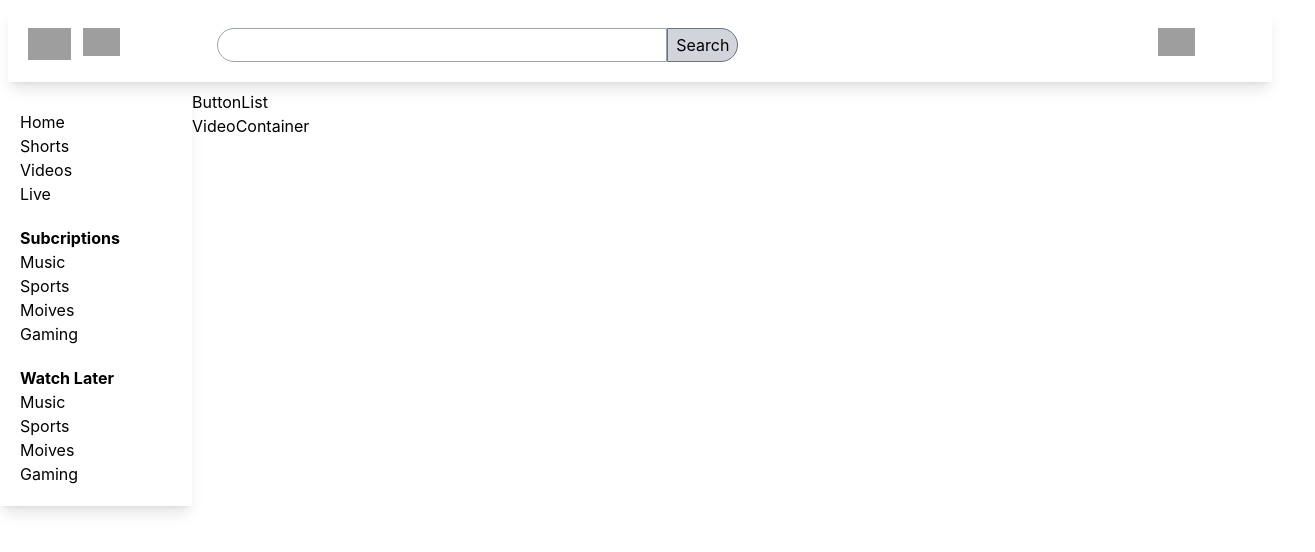
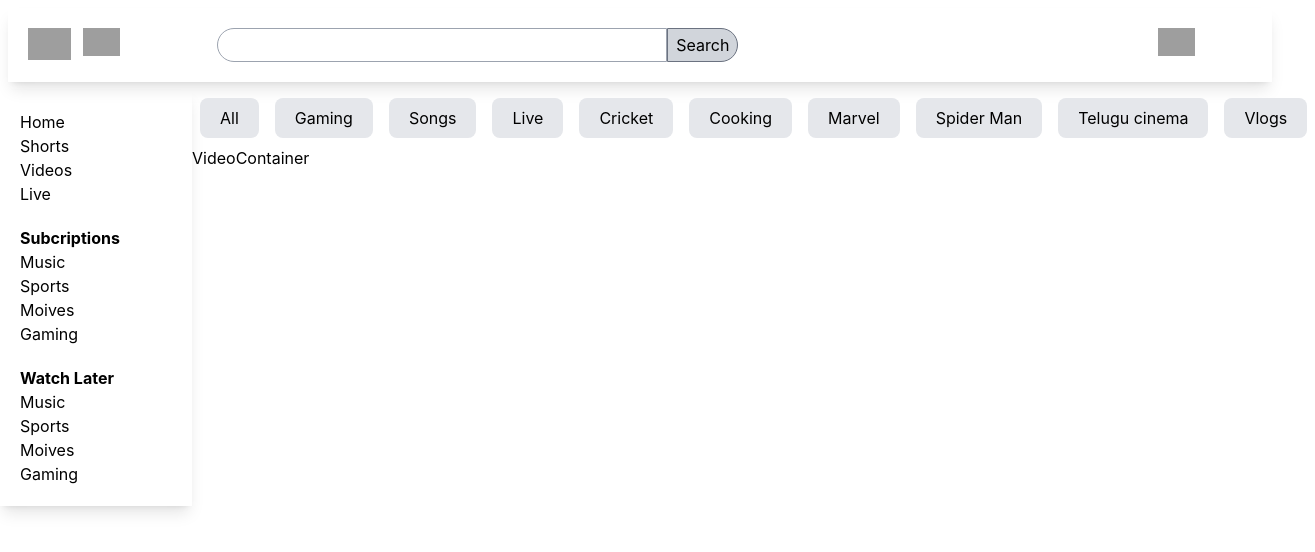
Before and after one commit to saijamii/my-youtube, a React (Create React App) app: page / in a window 1280 px wide. Shown: the top 552 px of the page, 1315 px wide, since content can reach past the window. Built offline with nearby package versions, Linux system fonts and the light colour scheme; grey boxes are pictures that could not be loaded.

Commit message:
Buttons list

```diff
--- a/src/components/ButtonList.js
+++ b/src/components/ButtonList.js
@@ -1,9 +1,26 @@
-import React from 'react'
+import React from "react";
+import Buttons from "./Buttons";
 
 const ButtonList = () => {
+  const list = [
+    "All",
+    "Gaming",
+    "Songs",
+    "Live",
+    "Cricket",
+    "Cooking",
+    "Marvel",
+    "Spider Man",
+    "Telugu cinema",
+    "Vlogs",
+  ];
   return (
-    <div>ButtonList</div>
-  )
-}
+    <div className="flex">
+      {list?.map((e) => (
+        <Buttons key={e} name={e} />
+      ))}
+    </div>
+  );
+};
 
-export default ButtonList
+export default ButtonList;
--- /dev/null
+++ b/src/components/Buttons.js
@@ -0,0 +1,14 @@
+import React from "react";
+
+const Buttons = ({ name }) => {
+  console.log(name, "name");
+  return (
+    <div>
+      <button className="p-2 m-2 px-5 py-2 w-max rounded-lg bg-gray-200">
+        {name}
+      </button>
+    </div>
+  );
+};
+
+export default Buttons;
```
